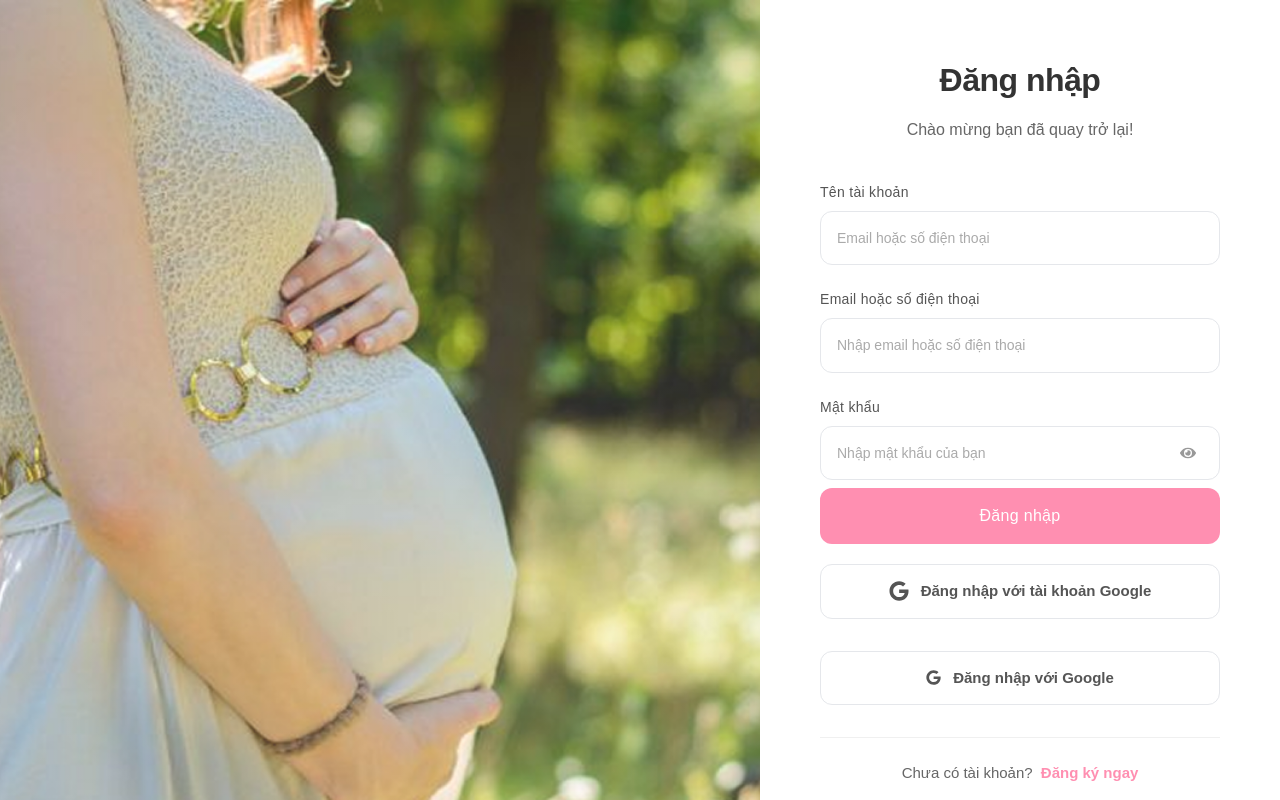
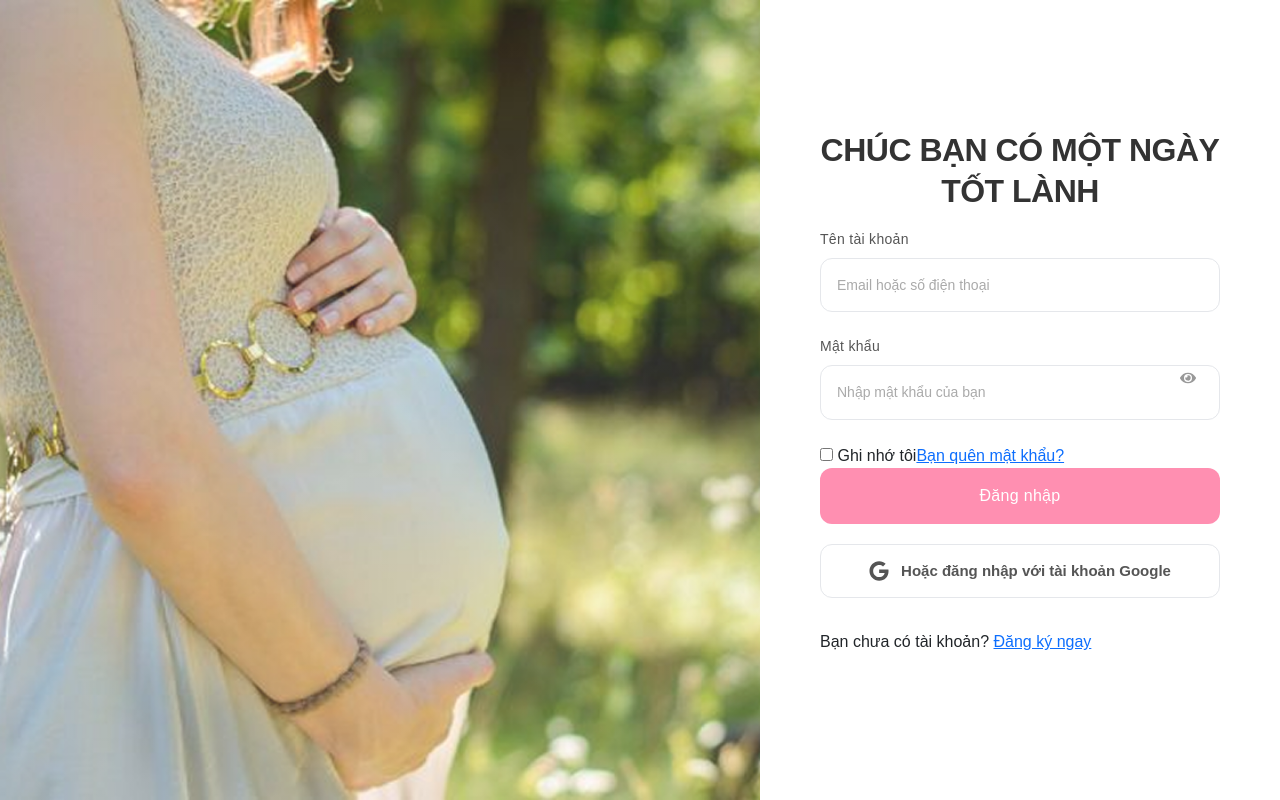
Before and after one commit to SWP-SP25/MNYT_FE, a Next.js app: page /login in a window 1280 px wide. Built offline with nearby package versions, Linux system fonts and the light colour scheme; no server answers.

Commit message:
Fix những lỗi tồn đọng khi merge_main
fix lỗi gây ra do merge main hôm qua

```diff
--- a/package.json
+++ b/package.json
@@ -22,12 +22,11 @@
     "@mui/material": "^6.4.6",
     "@mui/x-date-pickers": "^7.27.1",
     "@nextui-org/react": "^2.6.11",
-    "@types/bun": "^1.2.4",
     "@types/js-cookie": "^3.0.6",
     "@types/nodemailer": "^6.4.17",
     "@types/react-google-recaptcha": "^2.1.9",
     "antd": "^5.24.1",
-    "axios": "^1.8.1",
+    "axios": "^1.8.3",
     "bootstrap": "^5.3.3",
     "date-fns": "^4.1.0",
     "framer-motion": "^12.4.10",
--- a/src/app/components/footer/app-footer.css
+++ b/src/app/components/footer/app-footer.css
@@ -19,6 +19,7 @@
 .footer-section {
     display: flex;
     flex-direction: column;
+    align-items: left;
     gap: 10px;
     text-align: left;
 }
@@ -97,3 +98,18 @@
     color: white;
     padding: 40px 0;
 }
+
+.footer-copyright {
+    margin-top: 30px;
+    /* Khoảng cách trên */
+    padding-top: 15px;
+    /* Khoảng cách trên */
+    text-align: center;
+    /* Căn giữa nội dung */
+    font-size: 14px;
+    /* Kích thước chữ */
+    font-weight: bold;
+    /* Đậm chữ */
+    color: rgba(255, 255, 255, 0.8);
+    /* Màu chữ */
+}
--- a/src/app/homepage/authentication/auth-homepage.tsx
+++ b/src/app/homepage/authentication/auth-homepage.tsx
@@ -2,6 +2,10 @@
 import { useAuth } from "@/hooks/useAuth";
 import styles from "./auth-homepage.module.css";
 import AppSlider from "../../components/slider/app-slider";
+import Link from "next/link";
+import Image from "next/image";
+import { FaCalendarAlt, FaBabyCarriage, FaBookMedical, FaUserMd } from 'react-icons/fa';
+
 
 const AuthenticatedHomePage = () => {
     const { user } = useAuth();
@@ -18,7 +22,7 @@ const AuthenticatedHomePage = () => {
                 {/* Hero Section */}
                 <section className={styles.hero}>
                     <div className={styles.heroContent}>
-                        <h1>Chào Mừng Bạn Đã Quay Trở Lại!</h1>
+                        <h1>Chào Mừng Bạn Đã Quay Trở Lại!Auth Home</h1>
                         <p>Đồng hành cùng mẹ trong hành trình thai kỳ và chăm sóc em bé</p>
                         <div className={styles.heroButtons}>
                             <Link href="/reminder" className={styles.primaryButton}>
--- a/src/app/homepage/public/public-homepage.module.css
+++ b/src/app/homepage/public/public-homepage.module.css
@@ -16,7 +16,7 @@
     font-family: var(--font-geist-sans);
 }
 
-/* @media (prefers-color-scheme: dark) {
+@media (prefers-color-scheme: dark) {
     .page {
         --gray-rgb: 255, 255, 255;
         --gray-alpha-200: rgba(var(--gray-rgb), 0.145);
@@ -25,7 +25,7 @@
         --button-primary-hover: #ccc;
         --button-secondary-hover: #1a1a1a;
     }
-} */
+}
 
 .main {
     display: flex;
--- a/src/app/homepage/public/public-homepage.tsx
+++ b/src/app/homepage/public/public-homepage.tsx
@@ -3,7 +3,7 @@ import Image from "next/image";
 import Link from "next/link";
 import styles from "./public-homepage.module.css";
 import { FaCalendarAlt, FaBabyCarriage, FaBookMedical, FaUserMd } from 'react-icons/fa';
-import AppSlider from "@/app/components/slider/app.slider";
+import AppSlider from "@/app/components/slider/app-slider";
 
 interface HomePageProps {
     // Có thể thêm props nếu cần
@@ -13,8 +13,6 @@ const HomePage: React.FC<HomePageProps> = () => {
     return (
         <div className={styles.page}>
             <main className={styles.main}>
-
-            <AppSlider />
                 {/* Hero Section */}
                 <section className={styles.hero}>
                     <div className={styles.heroContent}>
--- a/src/app/login/page.tsx
+++ b/src/app/login/page.tsx
@@ -6,17 +6,12 @@ import "./page.css";
 import Link from "next/link";
 import { useRouter } from "next/navigation";
 import { useAuth } from "@/hooks/useAuth";
-import AuthenticatedHomePage from "../homepage/authentication/auth-homepage";
 import Cookies from "js-cookie";
-import { signIn, useSession } from "next-auth/react";
-import { cleanDigitSectionValue } from "@mui/x-date-pickers/internals/hooks/useField/useField.utils";
-import { clearScreenDown } from "readline";
 
 const LoginPage = () => {
     const [showPassword, setShowPassword] = useState(false);
     const router = useRouter();
     const { login, loading } = useAuth();
-    const { data: session } = useSession();
 
     const togglePasswordVisibility = () => {
         setShowPassword((prev) => !prev);
@@ -25,13 +20,14 @@ const LoginPage = () => {
     const [formData, setFormData] = useState({
         emailOrUsername: '',
         password: '',
+        rememberMe: false
     });
 
     const handleInputChange = (e: React.ChangeEvent<HTMLInputElement>) => {
-        const { name, value } = e.target;
+        const { name, value, type, checked } = e.target;
         setFormData(prev => ({
             ...prev,
-            [name]: value
+            [name]: type === 'checkbox' ? checked : value
         }));
     };
 
@@ -57,38 +53,19 @@ const LoginPage = () => {
             }
 
             if (formData.rememberMe) {
-                localStorage.setItem('rememberMe', 'true');
+                Cookies.set('rememberMe', 'true');
             }
         } catch (err) {
             console.error('Lỗi đăng nhập:', err);
         }
     };
 
-    const handleGoogleLogin = async () => {
-        try {
-            const result = await signIn('google', {
-                callbackUrl: '/', // URL chuyển hướng sau khi đăng nhập thành công
-                redirect: true,
-            });
-            console.log("Test tsjadkl;jajsld ");
-        } catch (error) {
-            console.error('Google login error:', error);
-        }
-    };
-
-    React.useEffect(() => {
-        if (session) {
-            router.push('/');
-        }
-    }, [session, router]);
-
     return (
         <div className="login-container">
             <div className="login-image"></div>
+
             <div className="login-form">
-                <div className="login-content">
-                    <h1 className="login-title">Đăng nhập</h1>
-                    <p className="login-subtitle">Chào mừng bạn đã quay trở lại!</p>
+                <h1 className="login-title">CHÚC BẠN CÓ MỘT NGÀY TỐT LÀNH</h1>
 
                 <form className="form" onSubmit={handleSubmit}>
                     <div className="form-group">
@@ -106,73 +83,61 @@ const LoginPage = () => {
                         />
                     </div>
 
-                        <form onSubmit={handleSubmit}>
                     <div className="form-group">
-                                <label htmlFor="emailOrUsername">
-                                    Email hoặc số điện thoại
-                                </label>
-                                <input
-                                    id="emailOrUsername"
-                                    name="emailOrUsername"
-                                    type="text"
-                                    placeholder="Nhập email hoặc số điện thoại"
-                                    value={formData.emailOrUsername}
-                                    onChange={handleInputChange}
-                                    required
-                                />
-                            </div>
-
-                            <div className="form-group password-group">
-                                <label htmlFor="password">
+                        <label htmlFor="password" className="form-label">
                             Mật khẩu
                         </label>
-                                <div className="password-field">
+                        <div className="form-password">
                             <input
                                 id="password"
                                 name="password"
                                 type={showPassword ? "text" : "password"}
                                 placeholder="Nhập mật khẩu của bạn"
+                                className="form-input"
                                 value={formData.password}
                                 onChange={handleInputChange}
-                                        required
                             />
                             <button
                                 type="button"
                                 className="password-toggle"
-                                        onClick={() => setShowPassword(!showPassword)}
+                                onClick={togglePasswordVisibility}
                             >
                                 {showPassword ? <FaEyeSlash /> : <FaEye />}
                             </button>
                         </div>
                     </div>
 
+                    <div className="form-options">
+                        <label className="remember-me">
+                            <input
+                                type="checkbox"
+                                name="rememberMe"
+                                className="checkbox"
+                                checked={formData.rememberMe}
+                                onChange={handleInputChange}
+                            /> Ghi nhớ tôi
+                        </label>
+                        <Link href="/forgotpassword" className="forgot-password">
+                            Bạn quên mật khẩu?
+                        </Link>
+                    </div>
+
                     <button type="submit" className="login-button">
                         {loading ? "Đang đăng nhập..." : "Đăng nhập"}
                     </button>
 
-                            <button
-                                type="button"
-                                className="google-login"
-                                onClick={handleGoogleLogin}
-                            >
-                                <FaGoogle className="google-icon" />
-                                Đăng nhập với tài khoản Google
+                    <button type="button" className="google-login">
+                        <FaGoogle className="google-icon" /> Hoặc đăng nhập với tài khoản
+                        Google
                     </button>
                 </form>
 
-                        <button type="button" className="google-login">
-                            <FaGoogle /> Đăng nhập với Google
-                        </button>
-                    </form> {/* Đóng form đúng chỗ */}
-
-                    <div className="login-switch">
-                        Chưa có tài khoản? {" "}
-                        <Link href="/register">
+                <p className="signup-prompt">
+                    Bạn chưa có tài khoản?{" "}
+                    <Link href="/register" className="signup-link">
                         Đăng ký ngay
                     </Link>
-                    </div>
-
-                </div>
+                </p>
             </div>
         </div>
     );
--- a/src/app/page.module.css
+++ b/src/app/page.module.css
@@ -164,11 +164,11 @@ a.secondary {
   }
 }
 
-/* @media (prefers-color-scheme: dark) {
+@media (prefers-color-scheme: dark) {
   .logo {
     filter: invert();
   }
-} */
+}
 
 .loadingContainer {
   display: flex;
--- a/src/hooks/useFetch.ts
+++ b/src/hooks/useFetch.ts
@@ -1,4 +1,5 @@
 import { useState } from 'react';
+import Cookies from 'js-cookie';
 
 interface FetchOptions extends RequestInit {
     body?: any;
```
Also changed, not shown: src/app/reminder/components/Calendar.tsx (deleted, +0 -80 lines), src/hooks/useFetchAxios.ts (added, +74 -0 lines), src/hooks/useLocalStorage.ts (deleted, +0 -34 lines), src/types/fetusStandard.ts (added, +25 -0 lines), 1 other file (tests, documents, lock files or other folders). Lines whose indentation alone changed are shown as unchanged.
